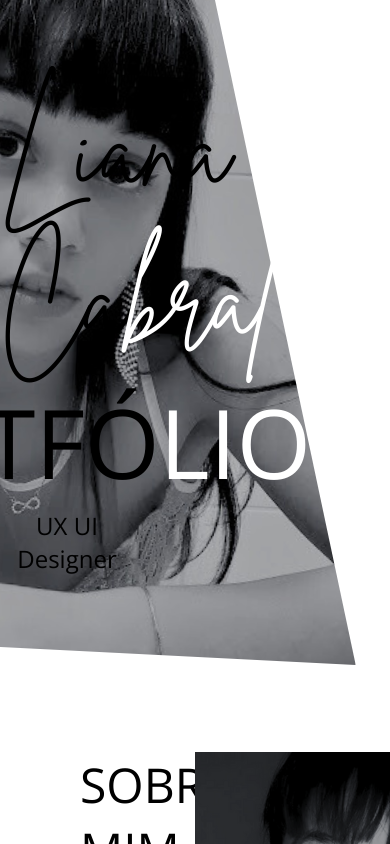
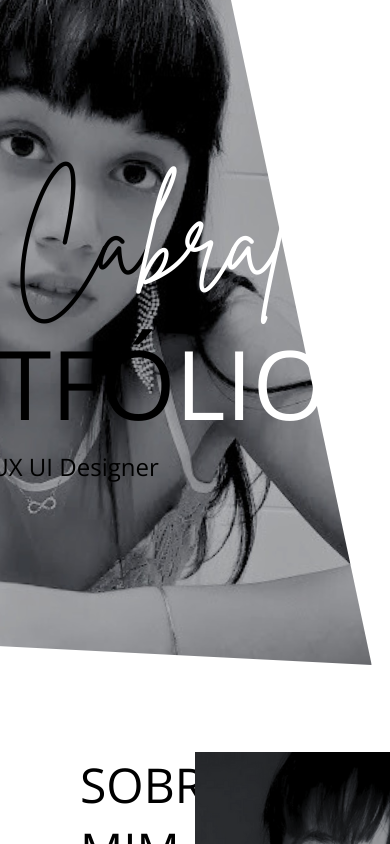
Before and after one commit to LiaCabrall/Portf-lio, a React (Create React App) app in the folder my-app/: page / in a window 390 px wide. Shown: the top 844 px of the page. Built offline with nearby package versions, Linux system fonts and the light colour scheme.

Commit message:
ultimas atualizacoes de redimensionamento

```diff
--- a/my-app/src/components/Header.module.css
+++ b/my-app/src/components/Header.module.css
@@ -17,7 +17,6 @@
 .img {
     display: flex;
     justify-content: right;
-    width: 100%;
     margin-top: -1.5rem;
     overflow: hidden;
 
@@ -25,7 +24,6 @@
 
 .text {
     position: absolute;
-    width: 100%;
     top: 50%;
     left: 50%;
     transform: translate(-50%, -50%);
@@ -74,22 +72,23 @@
 }
 
 @media screen and (max-width: 1020px) {
-    .text {
-        width: 100%;
+    .text h1 {
+        font-size: 7rem;
+        text-align: left;
+        margin-left: -3.5rem;
     }
 
-    .text h1 {
-        font-size: 7rem;
-        margin-right: 25rem;
+    .img {
+        margin-right: -1rem;
     }
 
     .content_text strong {
         font-size: 6rem;
-        margin-right: 20rem;
+        margin-right: 18rem;
     }
 
     .content_text>span {
-        margin-right: 18rem;
+        margin-right: 17rem;
 
     }
 }
```
